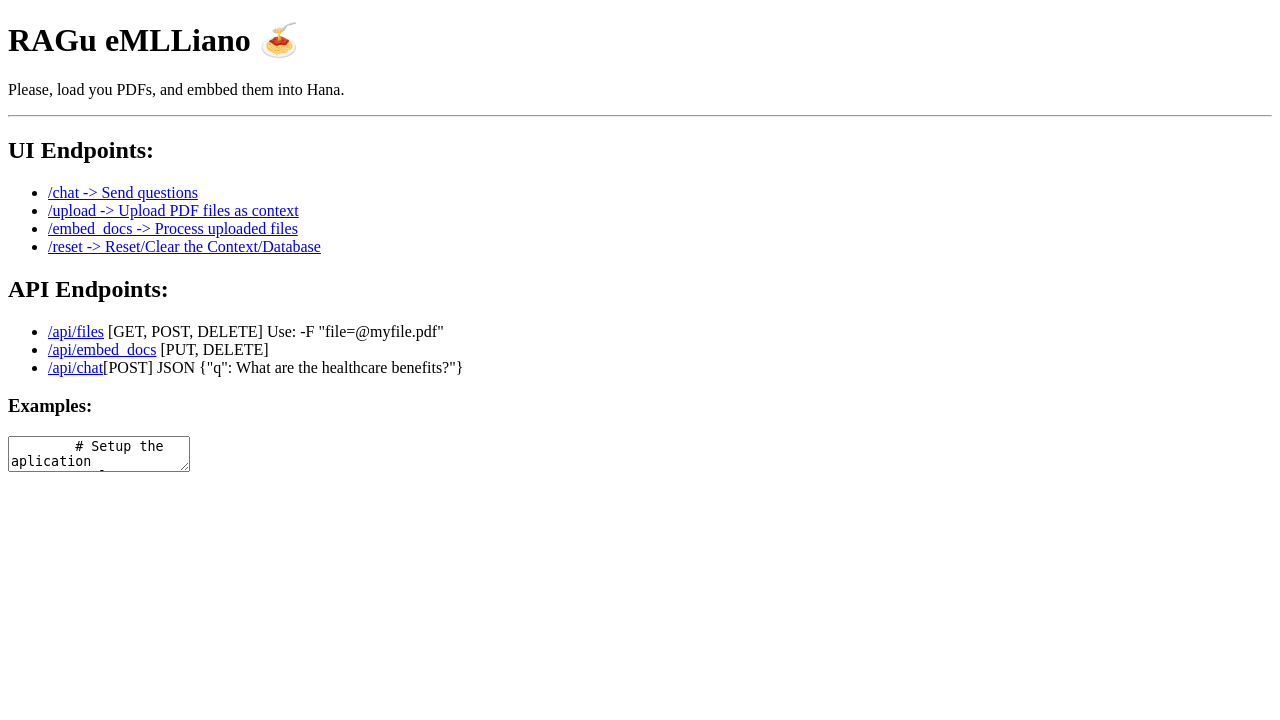
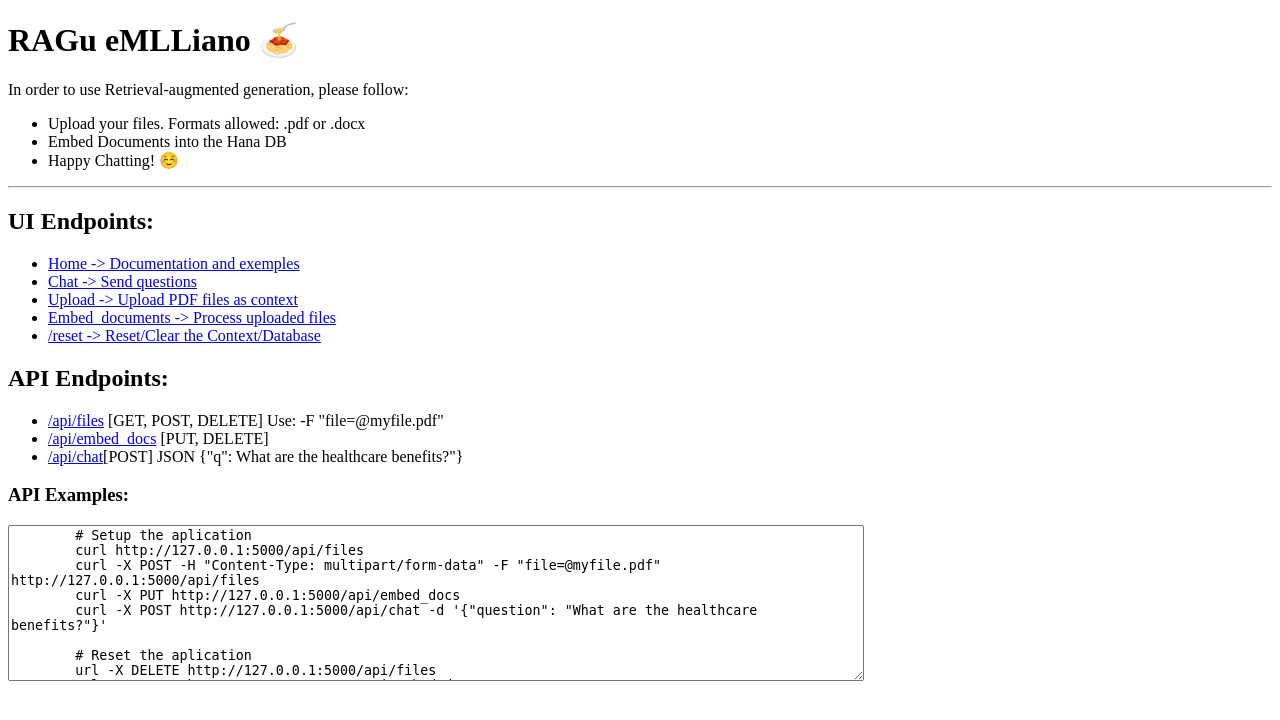
Before and after one commit to Vido/RAGu-eMLLiano, a Flask app: page / in a window 1280 px wide. Shown: the top 720 px of the page. Run offline with Flask 3, Linux system fonts and the light colour scheme.

Commit message:
UI Update

```diff
--- a/templates/index.html
+++ b/templates/index.html
@@ -1,4 +1,32 @@
 {% extends "layout.html" %}
 {% block body %}
-    <p>Please, load you PDFs, and embbed them into Hana.</p>
+    <p>In order to use Retrieval-augmented generation, please follow:</p>
+    <ul>
+	<li>Upload your files. Formats allowed: .pdf or .docx</a></li>
+	<li>Embed Documents into the Hana DB</a></li>
+	<li>Happy Chatting! ☺️</a></li>
+    </ul>
+
+
 {% endblock %}
+{% block nav_api %}
+    <h2>API Endpoints:</h2>
+    <ul>
+	<li><a href='/api/files'>/api/files</a> [GET, POST, DELETE] Use: -F "file=@myfile.pdf" </a></li>
+	<li><a href='/api/embed_docs'>/api/embed_docs</a> [PUT, DELETE] </a></li>
+	<li><a href='/api/chat'>/api/chat</a>[POST] JSON {"q": What are the healthcare benefits?"}</li>
+    </ul>
+    <h3>API Examples:</h3>
+    <textarea style="width: 850px; height: 150px;">
+	# Setup the aplication
+	curl http://127.0.0.1:5000/api/files
+        curl -X POST -H "Content-Type: multipart/form-data" -F "file=@myfile.pdf" http://127.0.0.1:5000/api/files
+	curl -X PUT http://127.0.0.1:5000/api/embed_docs
+	curl -X POST http://127.0.0.1:5000/api/chat -d '{"question": "What are the healthcare benefits?"}'
+
+	# Reset the aplication
+	url -X DELETE http://127.0.0.1:5000/api/files
+	url -X DELETE http://127.0.0.1:5000/api/embed_docs
+    </textarea>
+
+{% endblock %}
--- a/templates/layout.html
+++ b/templates/layout.html
@@ -12,32 +12,15 @@
 <h1>RAGu eMLLiano 🍝 </h1>
 {% block body %}{% endblock %}
 <hr>
-{% block nav %}
+{% block nav_ui %}
     <h2>UI Endpoints:</h2>
     <ul>
-	<li><a href='/chat'>/chat -> Send questions</a></li>
-	<li><a href='/upload'>/upload -> Upload PDF files as context</a></li>
-	<li><a href='/embed_docs'>/embed_docs -> Process uploaded files</a></li>
+	<li><a href='/'>Home -> Documentation and exemples</a></li>
+	<li><a href='/chat'>Chat -> Send questions</a></li>
+	<li><a href='/upload'>Upload -> Upload PDF files as context</a></li>
+	<li><a href='/embed_docs'>Embed_documents -> Process uploaded files</a></li>
 	<li><a href='/reset'>/reset -> Reset/Clear the Context/Database</a></li>
     </ul>
-
-    <h2>API Endpoints:</h2>
-    <ul>
-	<li><a href='/api/files'>/api/files</a> [GET, POST, DELETE] Use: -F "file=@myfile.pdf" </a></li>
-	<li><a href='/api/embed_docs'>/api/embed_docs</a> [PUT, DELETE] </a></li>
-	<li><a href='/api/chat'>/api/chat</a>[POST] JSON {"q": What are the healthcare benefits?"}</li>
-    </ul>
-    <h3>Examples:</h3>
-    <textarea>
-	# Setup the aplication
-	curl http://127.0.0.1:5000/api/files
-        curl -X POST -H "Content-Type: multipart/form-data" -F "file=@myfile.pdf" http://127.0.0.1:5000/api/files
-	curl -X PUT http://127.0.0.1:5000/api/embed_docs
-	curl -X POST http://127.0.0.1:5000/api/chat -d '{"question": "What are the healthcare benefits?"}'
-
-	# Reset the aplication
-	url -X DELETE http://127.0.0.1:5000/api/files
-	url -X DELETE http://127.0.0.1:5000/api/embed_docs
-    </textarea>
-
 {% endblock %}
+{% block nav_api %}
+{% endblock %}
```
Also changed, not shown: README.md.
